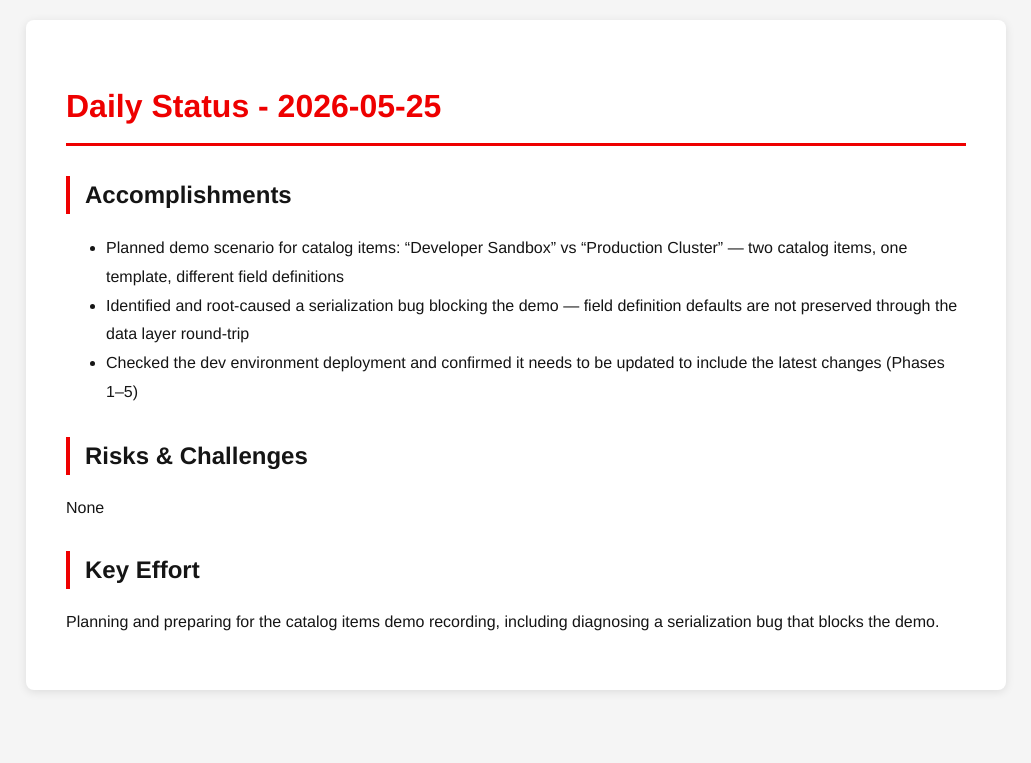
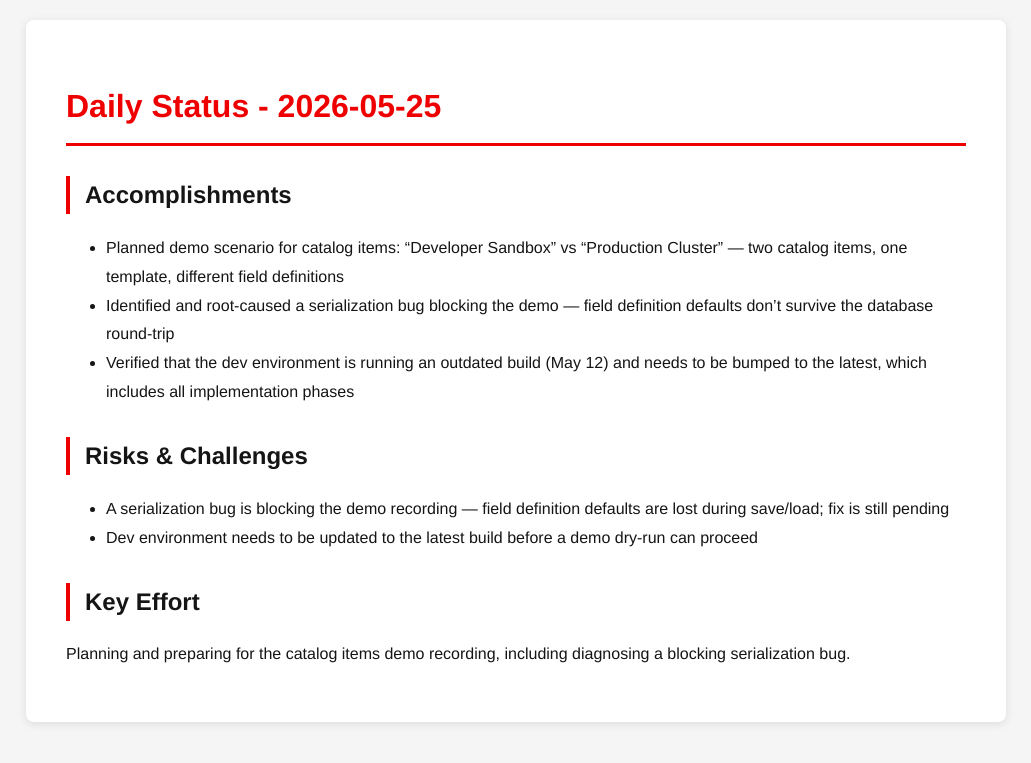
Before and after one commit to tzvatot/daily-status, a Jekyll site: the page built from 2026-05-25.md, in a window 1280 px wide. Shown: the top 763 px of the page, without its empty margins (124-1155 px from the left). Built offline with Jekyll 4.4.1, drawn with Linux system fonts in a browser that asks for light colours.

Commit message:
Daily status update - 2026-05-25

```diff
--- a/2026-05-25.md
+++ b/2026-05-25.md
@@ -8,11 +8,12 @@ date: 2026-05-25
 
 ## Accomplishments
 - Planned demo scenario for catalog items: "Developer Sandbox" vs "Production Cluster" — two catalog items, one template, different field definitions
-- Identified and root-caused a serialization bug blocking the demo — field definition defaults are not preserved through the data layer round-trip
-- Checked the dev environment deployment and confirmed it needs to be updated to include the latest changes (Phases 1–5)
+- Identified and root-caused a serialization bug blocking the demo — field definition defaults don't survive the database round-trip
+- Verified that the dev environment is running an outdated build (May 12) and needs to be bumped to the latest, which includes all implementation phases
 
 ## Risks & Challenges
-None
+- A serialization bug is blocking the demo recording — field definition defaults are lost during save/load; fix is still pending
+- Dev environment needs to be updated to the latest build before a demo dry-run can proceed
 
 ## Key Effort
-Planning and preparing for the catalog items demo recording, including diagnosing a serialization bug that blocks the demo.
+Planning and preparing for the catalog items demo recording, including diagnosing a blocking serialization bug.
```
